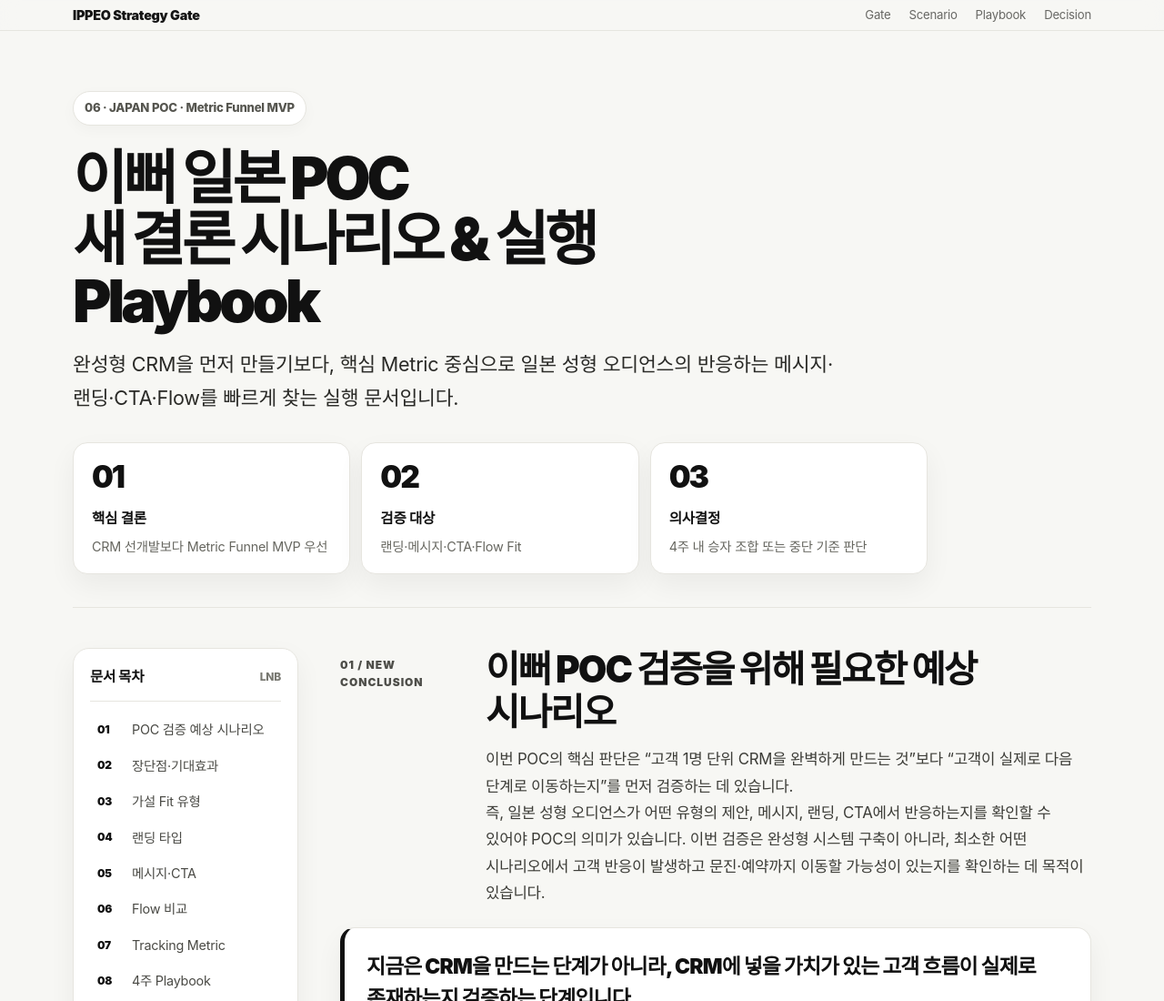
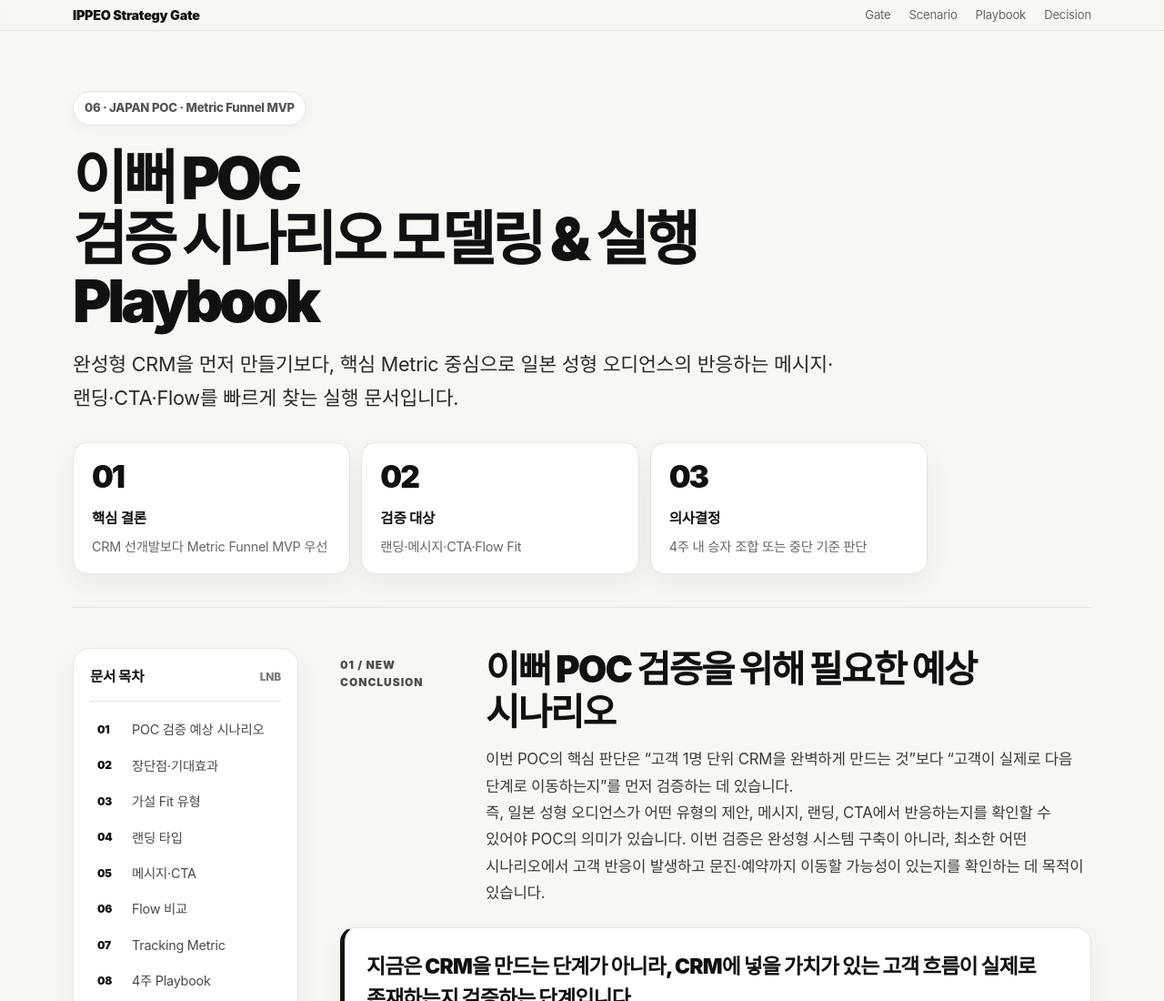
Before and after one commit to brandlayer/strategy, a plain HTML site: page strategies/ippeo-japan-poc-playbook.html in a window 1280 px wide. Shown: the top 1100 px of the page at 91% size. Drawn offline with Linux system fonts and the light colour scheme.

Commit message:
Update ippeo-japan-poc-playbook.html

```diff
--- a/strategies/ippeo-japan-poc-playbook.html
+++ b/strategies/ippeo-japan-poc-playbook.html
@@ -3,7 +3,7 @@
 <head>
   <meta charset="UTF-8" />
   <meta name="viewport" content="width=device-width, initial-scale=1.0" />
-  <title>이뻐 일본 POC 새 결론 시나리오 & 실행 Playbook</title>
+  <title>이뻐 POC 검증 시나리오 모델링 및 Playbook</title>
   <style>
     :root{
       --bg:#f7f7f4;
@@ -83,7 +83,7 @@
   <main class="page">
     <section class="hero">
       <span class="badge">06 · JAPAN POC · Metric Funnel MVP</span>
-      <h1>이뻐 일본 POC<br/>새 결론 시나리오 & 실행 Playbook</h1>
+      <h1>이뻐 POC<br/>검증 시나리오 모델링 & 실행 Playbook</h1>
       <p>완성형 CRM을 먼저 만들기보다, 핵심 Metric 중심으로 일본 성형 오디언스의 반응하는 메시지·랜딩·CTA·Flow를 빠르게 찾는 실행 문서입니다.</p>
       <div class="hero-meta">
         <div class="meta-card"><div class="num">01</div><b>핵심 결론</b><span>CRM 선개발보다 Metric Funnel MVP 우선</span></div>
```
